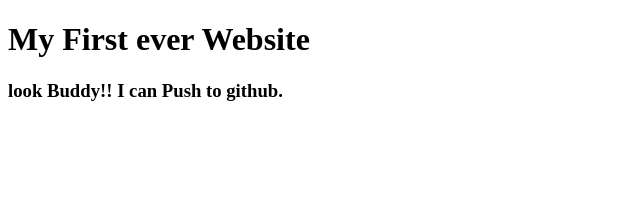
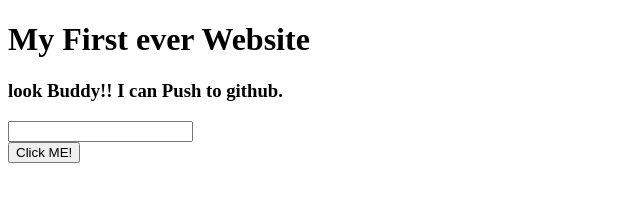
Before and after one commit to Alamin76-sudo/my-first-website, a plain HTML site: page index.html in a window 1280 px wide. Shown: the whole page, without its empty margins (0-640 px from the left). Drawn offline with Linux system fonts and the light colour scheme.

Commit message:
Adding Button

```diff
--- a/index.html
+++ b/index.html
@@ -9,5 +9,8 @@
 <body>
     <h1>My First ever Website</h1>
     <h3>look Buddy!! I can Push to github.</h3>
+    <input type="text">
+    <br>
+    <button>Click ME!</button>
 </body>
 </html>
```
